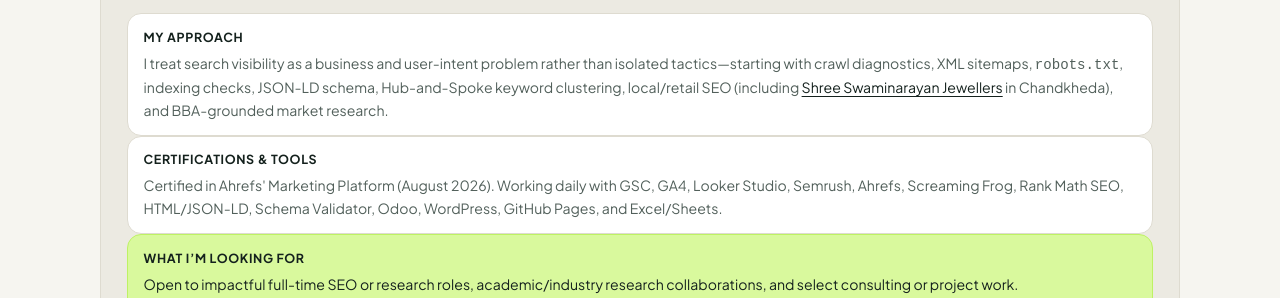
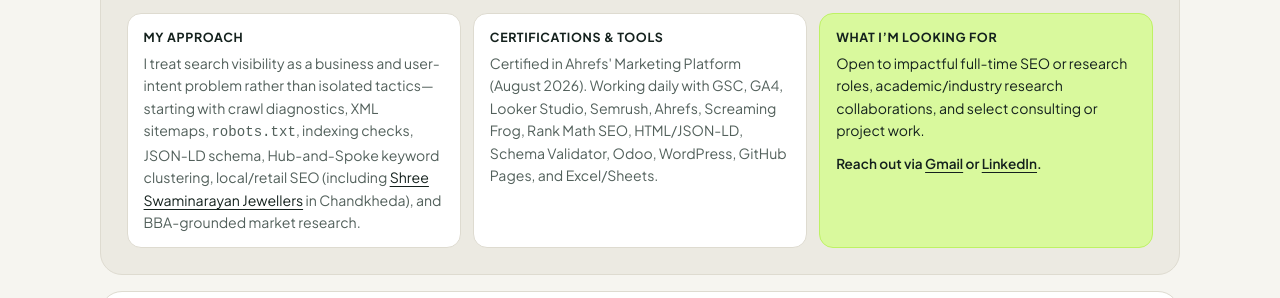
Before and after one commit to karandave-seo/karandave-seo.github.io, a plain HTML site: page index.html in a window 1280 px wide. Shown: the part 1105-1403 px from the top of the page. Drawn offline with Linux system fonts and the light colour scheme.

Commit message:
Update index.html

```diff
--- a/index.html
+++ b/index.html
@@ -593,7 +593,7 @@
       </section>
 
       <!-- Who Am I Tile -->
-      <section id="about" class="tile tile-soft span-12">
+     <section id="about" class="tile tile-soft span-12">
         <div class="case-header">
           <div>
             <span class="eyebrow">Who Am I &bull; Approach &amp; Background</span>
@@ -606,10 +606,11 @@
           Hi, I'm <strong style="color: var(--ink);">Karan Dave</strong>, an SEO Analyst working at <strong style="color: var(--ink);">SHALIGRAM</strong>. What started during my degree as an interest in how business strategy connects with digital visibility has grown into hands-on technical SEO execution, search analytics, and consumer research—including dissertation studies on AI-driven marketing models across Meta, Amazon, Spotify, and Netflix, as well as consumer purchase behavior for electric two-wheelers in Ahmedabad.
         </p>
 
-        <div class="case-box" style="background: var(--tile);">
-  <strong>My Approach</strong>
-  I treat search visibility as a business and user-intent problem rather than isolated tactics—starting with crawl diagnostics, XML sitemaps, <code>robots.txt</code>, indexing checks, JSON-LD schema, Hub-and-Spoke keyword clustering, local/retail SEO (including <a href="https://shreeswaminarayanjewellers.odoo.com/" target="_blank" rel="noopener noreferrer" style="color: var(--ink); text-decoration: underline; text-underline-offset: 3px;">Shree Swaminarayan Jewellers</a> in Chandkheda), and BBA-grounded market research.
-</div>
+        <div class="case-points" style="margin-top: 0;">
+          <div class="case-box" style="background: var(--tile);">
+            <strong>My Approach</strong>
+            I treat search visibility as a business and user-intent problem rather than isolated tactics—starting with crawl diagnostics, XML sitemaps, <code>robots.txt</code>, indexing checks, JSON-LD schema, Hub-and-Spoke keyword clustering, local/retail SEO (including <a href="https://shreeswaminarayanjewellers.odoo.com/" target="_blank" rel="noopener noreferrer" style="color: var(--ink); text-decoration: underline; text-underline-offset: 3px;">Shree Swaminarayan Jewellers</a> in Chandkheda), and BBA-grounded market research.
+          </div>
 
           <div class="case-box" style="background: var(--tile);">
             <strong>Certifications &amp; Tools</strong>
@@ -628,7 +629,6 @@
           </div>
         </div>
       </section>
-
       <!-- Featured Case Study Tile -->
       <section id="research" class="tile span-12">
         <div class="case-header">
```
